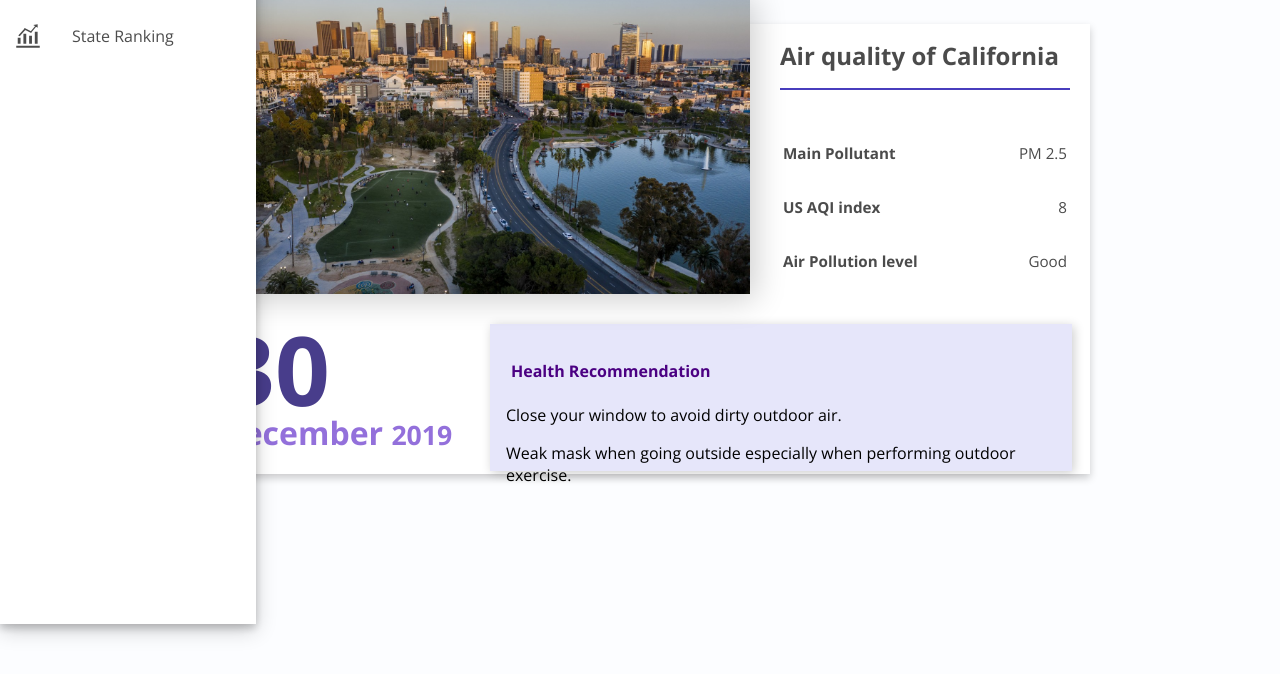
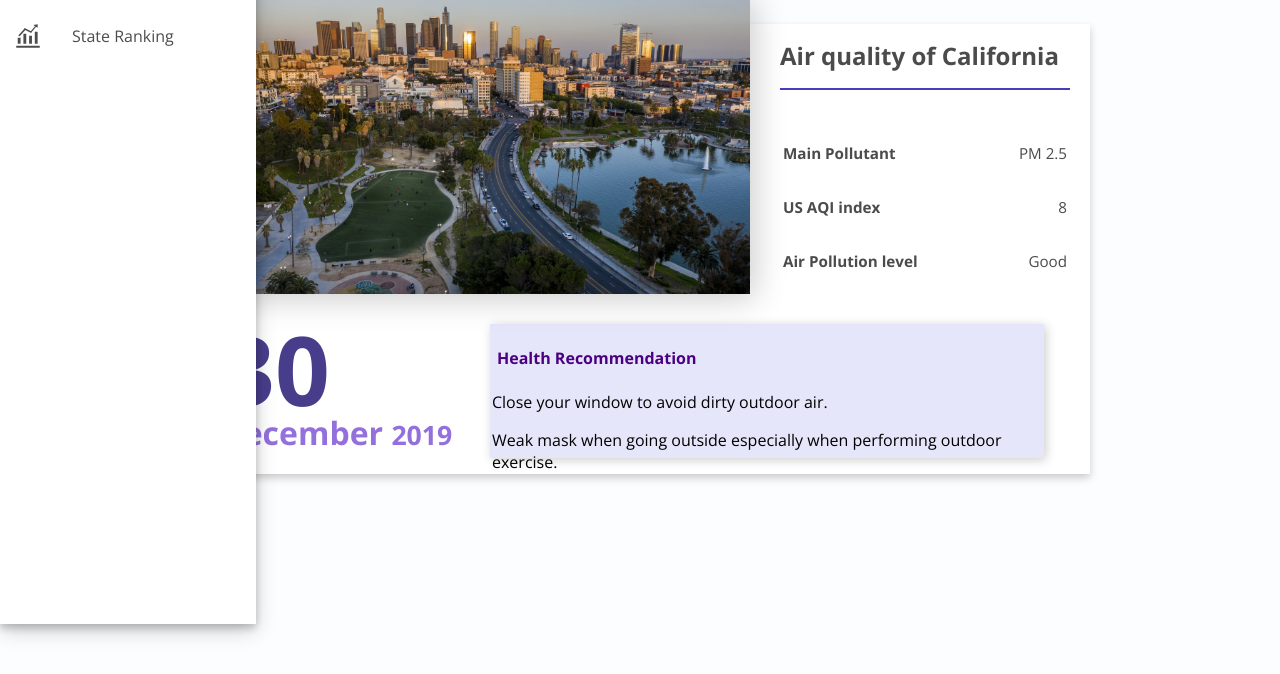
Before and after one commit to chengboonrong/BobaTea2020, a plain HTML site: page cardAir.html in a window 1280 px wide. Shown: the part 176-850 px from the top of the page. Drawn offline with nearby package versions, Linux system fonts and the light colour scheme.

Commit message:
Update cardAir.html

```diff
--- a/cardAir.html
+++ b/cardAir.html
@@ -32,8 +32,7 @@
 
 /* Add some padding inside the card container */
 .container {
-  padding: 2px 16px;
-	padding-top: 15px;
+  padding: 2px;
 	margin-bottom: 20px;
 }
 
```
